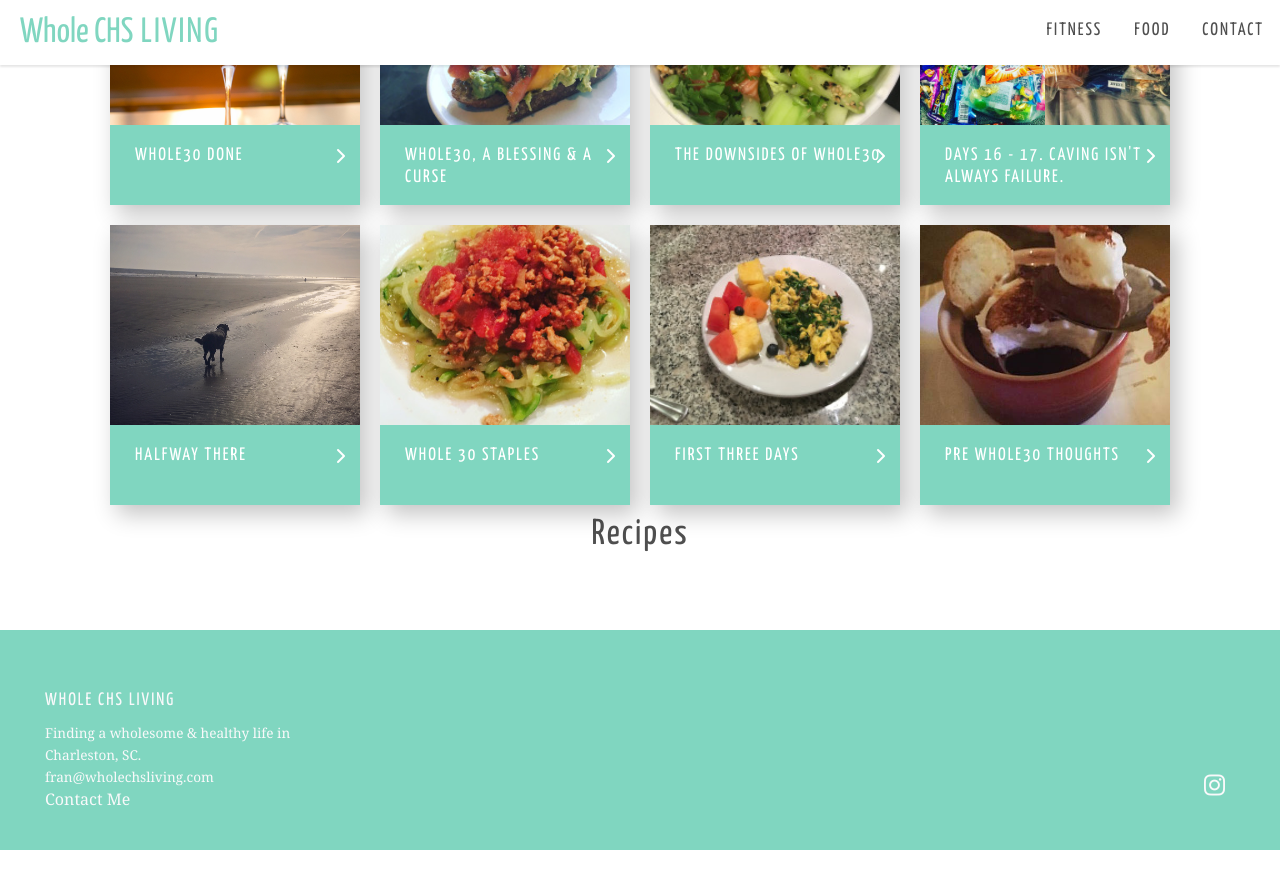
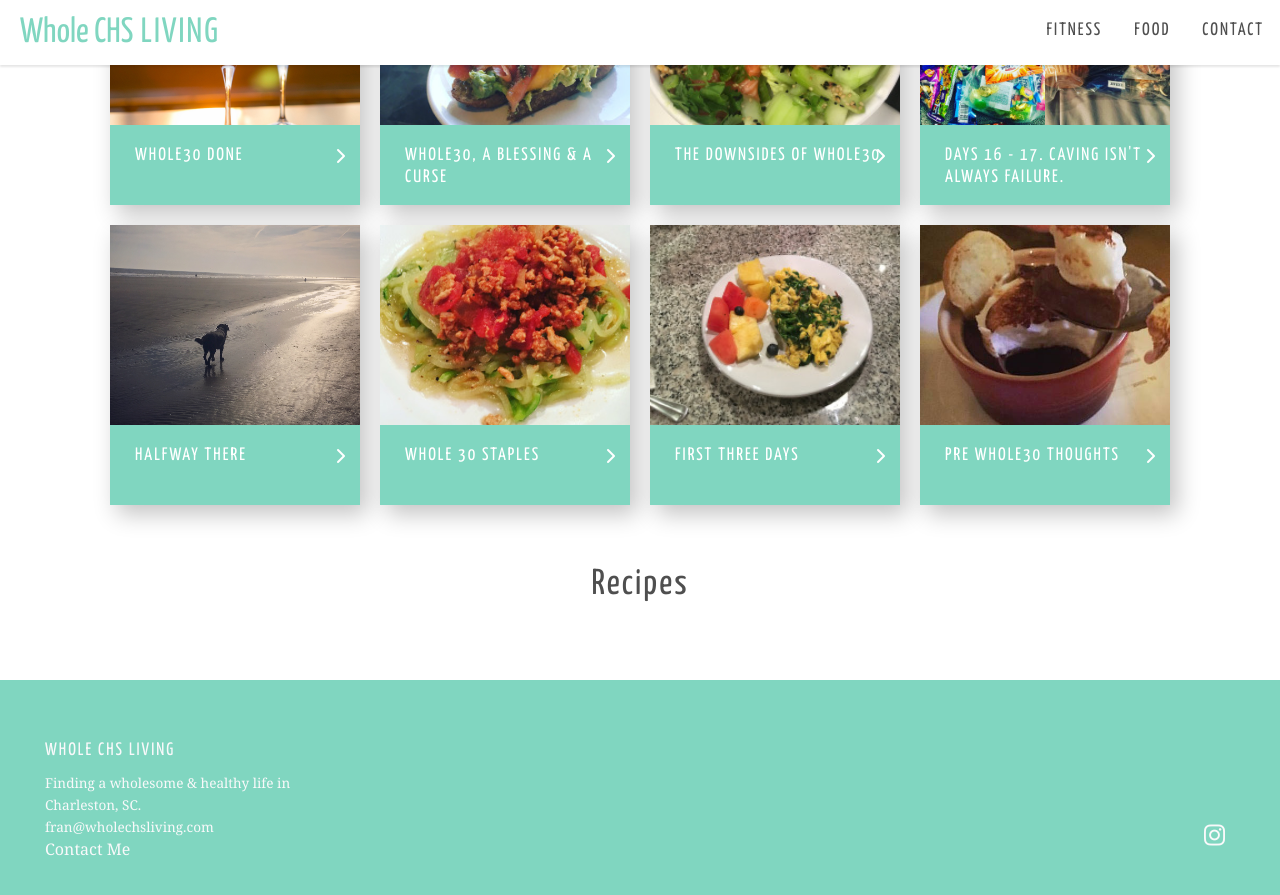
Before and after one commit to dmarooney1105/wholechsliving, a Jekyll site: the page built from food.md, in a window 1280 px wide and 900 px high, scrolled down 813 px. Shown: the top 895 px of the window. Built offline with Jekyll 4.4.1, drawn with Linux system fonts in a browser that asks for light colours; nearby versions of some CDN libraries; some web fonts are replaced; before the commit the page ends 1663 px from its top, so only the background shows below that.

Commit message:
Updated 'food.md' via CloudCannon

```diff
--- a/food.md
+++ b/food.md
@@ -24,7 +24,7 @@ bg-position: center
         </a>
       {% endfor %}
     </ul>
-  <h2 class="editable trafalgar text-center editable">Recipes</h2>
+  <h2 class="editable trafalgar text-center editable" style="padding-top: 50px;">Recipes</h2>
   <center>
   </center>
   </div>
```
